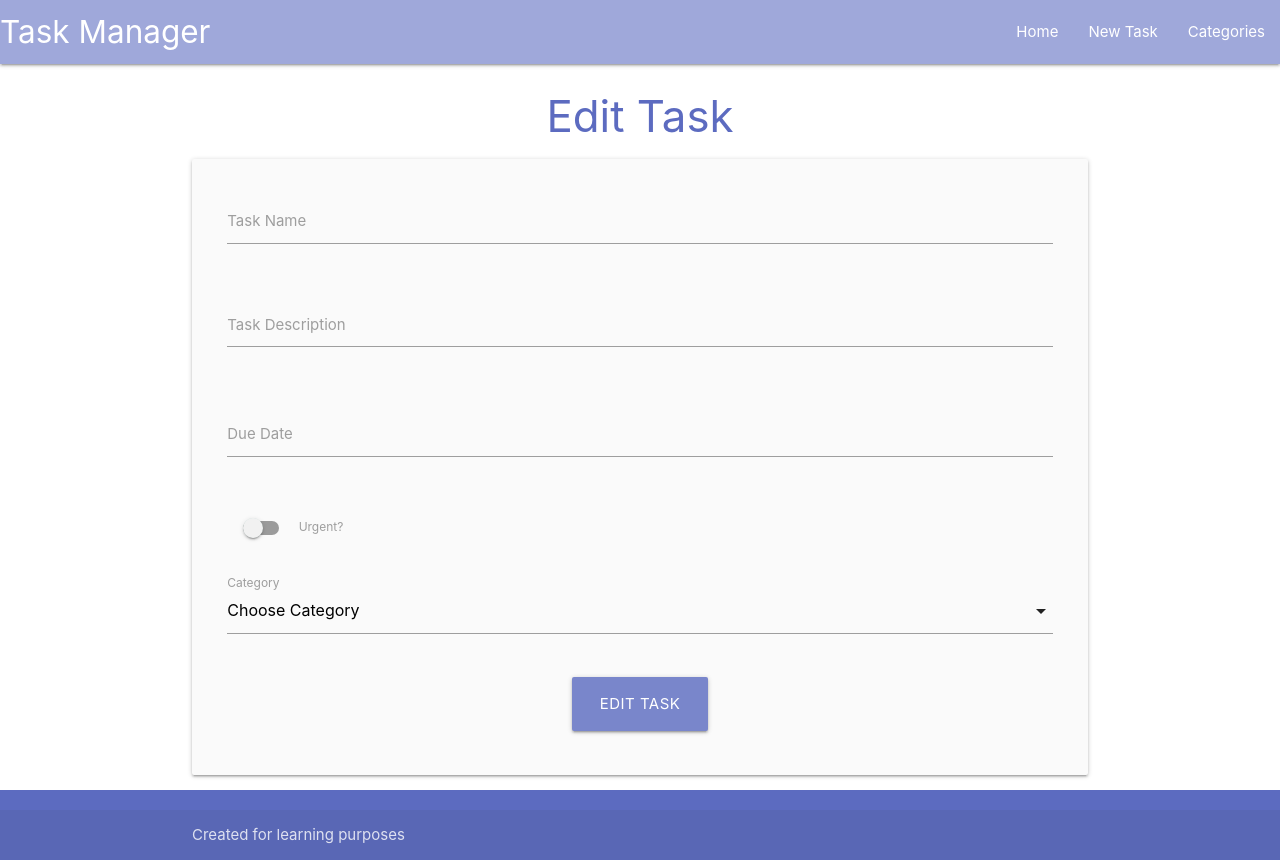
After one commit to cosmicCode42/material-task-manager, a Flask app: template taskmanager/templates/edit_task.html in a window 1280 px wide. The commit adds this page. Run offline with Flask 3, Linux system fonts and the light colour scheme; the template is opened without the code that fills it, so the values that code supplies are empty.

Commit message:
added Update functionality for tasks

```diff
--- /dev/null
+++ b/taskmanager/templates/edit_task.html
@@ -0,0 +1,74 @@
+{% extends "base.html" %}
+{% block content %}
+
+<h3 class="indigo-text text-lighten-1 center-align">Edit Task</h3>
+
+<div class="row card-panel grey lighten-5">
+    <form class="col s12" method="POST" action="{{ url_for('edit_task', task_id=task.id) }}">
+        <!-- task name -->
+        <div class="row">
+            <div class="input-field col s12">
+                <input id="task_name" name="task_name" value="{{ task.task_name }}" minlength="5" maxlength="50" type="text" class="validate"
+                    required>
+                <label for="task_name">Task Name</label>
+            </div>
+        </div>
+        <!-- task description -->
+        <div class="row">
+            <div class="input-field col s12">
+                <textarea id="task_description" name="task_description" minlength="5" maxlength="200" type="text"
+                    class="materialize-textarea validate" required>{{ task.task_description }}</textarea>
+                <label for="task_description">Task Description</label>
+            </div>
+        </div>
+        <!-- due date -->
+        <div class="row">
+            <div class="input-field col s12">
+                <input id="due_date" name="due_date" value="{{ task.due_date }}" type="text" class="datepicker validate" required>
+                <label for="due_date">Due Date</label>
+            </div>
+        </div>
+        <!-- is urgent -->
+        <div class="row">
+            <div class="input-field col s12">
+                <div class="switch">
+                    <label for="is_urgent">
+                        {% if task.is_urgent %}
+                        <input id="is_urgent" name="is_urgent" type="checkbox" checked>
+                        {% else %}
+                        <input id="is_urgent" name="is_urgent" type="checkbox">
+                        {% endif %}
+                        <span class="lever"></span>
+                        Urgent?
+                    </label>
+                </div>
+            </div>
+        </div>
+        <!-- category_id -->
+        <div class="row">
+            <div class="input-field col s12">
+                <select id="category_id" name="category_id" class="validate" required>
+                    <option value="" disabled>Choose Category</option>
+                    {% for category in categories %}
+                        {% if category.id == task.category_id %}
+                        <option value="{{ category.id }}" selected="selected">{{ category.category_name }}</option>
+                        {% else %}
+                        <option value="{{ category.id }}">{{ category.category_name }}</option>
+                        {% endif %}
+                    {% endfor %}
+                </select>
+                <label for="category_id">Category</label>
+            </div>
+        </div>
+        <!-- submit button -->
+        <div class="row">
+            <div class="col s12 center-align">
+                <button type="submit" class="btn-large indigo lighten-2">
+                    Edit Task
+                </button>
+            </div>
+        </div>
+    </form>
+</div>
+
+{% endblock %}
--- a/taskmanager/templates/tasks.html
+++ b/taskmanager/templates/tasks.html
@@ -24,6 +24,7 @@
         <div class="collapsible-body">
             <strong>{{ task.category }}</strong>
             <p>{{ task.task_description }}</p>
+            <a href="{{ url_for('edit_task', task_id=task.id) }}" class="btn green accent-4">Edit</a>
         </div>
     </li>
     {% endfor %}
```
Also changed, not shown: taskmanager/routes.py (+16 -0 lines).
